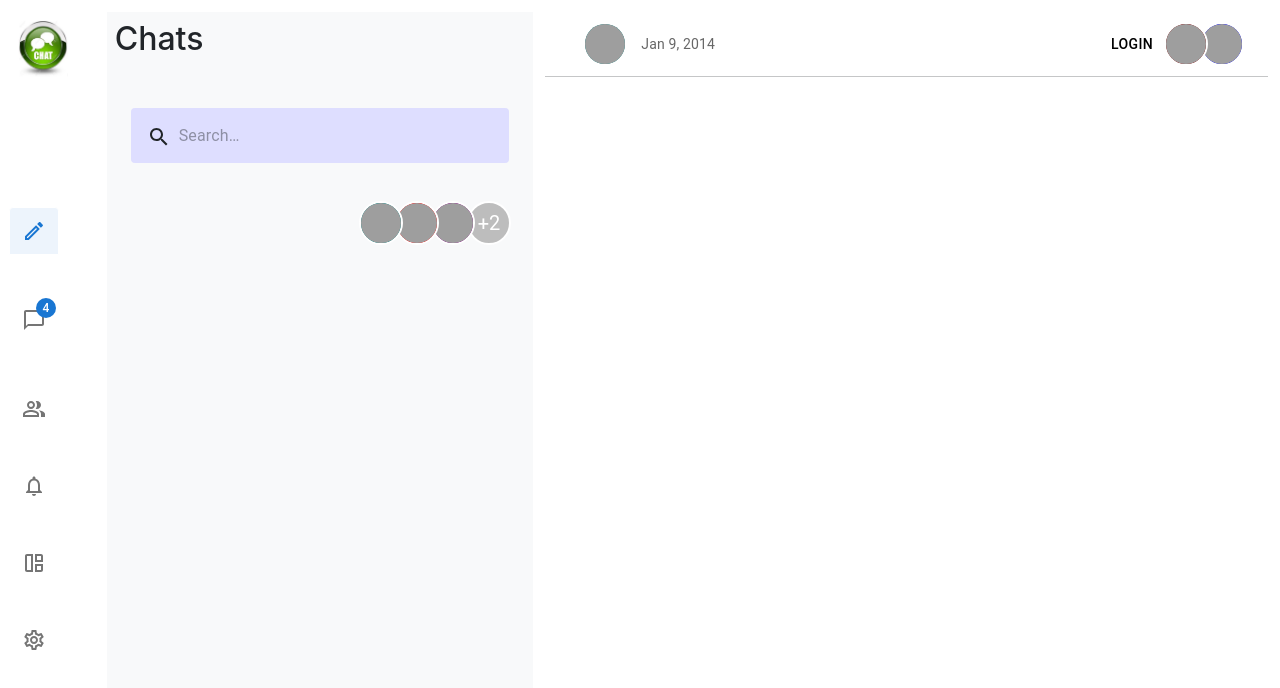
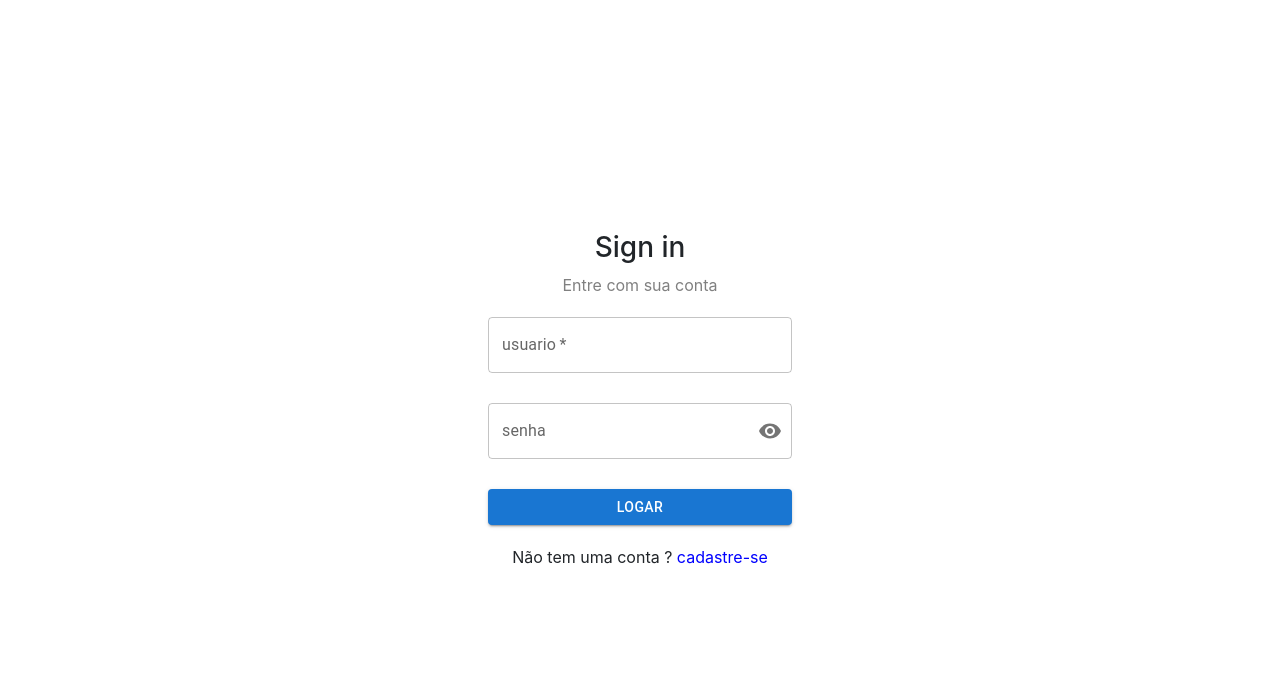
Before and after one commit to fabio460/chat, a React (Create React App) app: page / in a window 1280 px wide. Shown: the top 688 px of the page. Built offline with nearby package versions, Linux system fonts and the light colour scheme; no server answers; grey boxes are pictures that could not be loaded.

Commit message:
bug api corrigido

```diff
--- a/src/App.css
+++ b/src/App.css
@@ -1,7 +1,7 @@
 
 .navBarColuna2{
     overflow-y: scroll;
-    height: 75vh;
+    height: 63vh;
 }
 .navBarColuna2Bottom{
     display: none;
@@ -12,7 +12,22 @@
 .layoutResponsivo{
     display: none;
 }
+.loginContainer{
+    display: flex;
+    flex-direction: column;
+    width: 30%;
+    margin: auto;
+
+    justify-content: center;
+    align-items: center;
+    padding: 40px;
+}
 @media (max-width:779px) {
+    .loginContainer{
+
+        width: 100%;
+       padding: 4px;
+    }
     .layoutResponsivo{
         display: block;
     }
--- a/src/App.js
+++ b/src/App.js
@@ -1,16 +1,21 @@
 import './App.css';
 import Bloco_2 from './Bloco_2'
-import {BrowserRouter} from 'react-router-dom'
+import {BrowserRouter,Route} from 'react-router-dom'
 import Coluna3 from './Components/Coluna_3';
 import Coluna2 from './Components/Coluna_2';
 import Coluna1 from './Components/Coluna_1';
 import PersistentDrawerLeft from './Material_UI/PersistentDrawerLeft';
+import Login from '../src/Material_UI/Login';
 import Responsivo from './Components/Responsivo';
 function App() {
   return (
     <div>
       <div className='layoutDesktop'>
        <BrowserRouter>
+          <Route exact path={'/'}>
+              <Login/>
+          </Route>
+          <Route path={'/home'}>
           <div className="App">
                 <div class=" p-1 m-2">
                     <div class="row">
@@ -20,6 +25,7 @@ function App() {
                   </div>
             </div>
           </div>
+          </Route>
       </BrowserRouter>
       </div>
       <div className='layoutResponsivo'>
--- a/src/Components/Coluna_2.js
+++ b/src/Components/Coluna_2.js
@@ -4,16 +4,18 @@ import Search from '../Components/Search/Search';
 import ColorToggleButton from '../Material_UI/ColorToggleButton';
 // import FixedBottomNavigation from '../Material_UI/FixedBottomNavigation';
 import FolderList from '../Material_UI/FolderList/FolderList';
+
 // import SimpleBottomNavigation from '../Material_UI/SimpleBottomNavigation';
 export default function Coluna_2() {
   return (
       <div class="col bg-light p-2 col-md-4" id='col2'>
-         <div className='navBarColuna2   scrollbar-dusty-grass thin'>
+
          <Switch>
-            <Route exact path={'/'}>
+
+            <Route path={'/'}>
                   <h2 style={{marginBottom:"50px"}}>Chats</h2>
                   <Search/>
-                  <FolderList/>
+                  <div > <FolderList/></div>
             </Route>
               <Route path='/create'>
                 <h2>Create chat</h2>
@@ -31,7 +33,7 @@ export default function Coluna_2() {
                 <h2>Configurações</h2>
               </Route>
         </Switch>
-         </div>
+
         <div className='navBarColuna2Bottom'>
             <ColorToggleButton orientacao="horizontal"/>
             {/* <SimpleBottomNavigation direcao={"null"}/> */}
--- a/src/Components/Coluna_2_responsivo.js
+++ b/src/Components/Coluna_2_responsivo.js
@@ -8,12 +8,12 @@ import FolderList from '../Material_UI/FolderList/FolderListResponsivo';
 export default function Coluna_2({open_3,open_2}) {
   return (
       <div class="col bg-light p-2 col-md-4" id='col2'>
-         <div className='navBarColuna2   scrollbar-dusty-grass thin'>
+         <div >
          <Switch>
             <Route exact path={'/'}>
                   <h2 style={{marginBottom:"50px"}}>Chats</h2>
                   <Search/>
-                  <FolderList open_3={open_3} open_2={open_2}/>
+                  <div > <FolderList open_3={open_3} open_2={open_2}/></div>
             </Route>
               <Route path='/create'>
                 <h2>Create chat</h2>
--- a/src/Components/Coluna_3.js
+++ b/src/Components/Coluna_3.js
@@ -10,7 +10,7 @@ import './SearchMensage/SearchMenssagem.css'
 export default function Coluna_3() {
   let mensagensReducerDados = useSelector(state=>state.mensagensApi.mensagens)
 useEffect(()=>{
-   console.log(mensagensReducerDados.mensagens)
+  //  console.log(mensagensReducerDados.mensagens)
 },[mensagensReducerDados])
 
   return (
--- a/src/Components/SearchMensage/SearchMenssagem.js
+++ b/src/Components/SearchMensage/SearchMenssagem.js
@@ -19,7 +19,7 @@ export default function SearchMenssagem() {
   const idDoUsuarioLogado = useSelector(state=>state.idEmissor.id)
 
   const gerReceptorReducer = useSelector(state=>state.funcao.funcao)
-    console.log(localStorage.getItem("idDoReceptor"))
+    // console.log(localStorage.getItem("idDoReceptor"))
   const enviarMensagem = ()=>{
 
      if(mensagem !==" "){
--- a/src/Material_UI/AbasDeMensagens/AbasDeMensagens.js
+++ b/src/Material_UI/AbasDeMensagens/AbasDeMensagens.js
@@ -15,7 +15,7 @@ export default function AbasDeMensagens({getIdRecebidor}) {
   const gerReceptorReducer = useSelector(state=>state.funcao.funcao)
   // setInterval(() => {
   //   gerReceptorReducer(localStorage.getItem("idDoReceptor"))
-  //  }, 5500);
+  //  }, 8000);
   let mensagensReducerDados = useSelector(state=>state.mensagensApi).mensagens
 
   const idDoUsuarioLogado = useSelector(state=>state.idEmissor.id)
--- a/src/Material_UI/FolderList/FolderList.js
+++ b/src/Material_UI/FolderList/FolderList.js
@@ -11,16 +11,26 @@ import corAleatoria, { dataToHoras } from '../../funcoesUteis'
 import Api from '../../Api';
 import {useState} from 'react'
 import { useDispatch } from 'react-redux';
-
+import '../../App.css'
 export default function FolderList() {
 
   const [idDoUsuarioLogado]= useState(3)
-
-
   const shapeCircleStyles = { borderRadius: '50%' };
-
   const [receptores,setReceptores] = useState([])
   const dispath = useDispatch()
+  const pegarReceptor =async (id)=>{
+    const mensagens =await Api.listarMensagens(idDoUsuarioLogado,id)
+    localStorage.setItem('idDoReceptor',id)
+    dispath({
+      type:"mensagensApi",
+      payload:{mensagens}
+    })
+  }
+
+  dispath({
+    type:'receptor',
+    payload:{funcao:pegarReceptor}
+  })
 
   useEffect(()=>{
     async function usuariosDasMensagens(){
@@ -35,20 +45,10 @@ export default function FolderList() {
     usuariosDasMensagens();
   },[idDoUsuarioLogado])
 
-  const pegarReceptor =async (id)=>{
-    const mensagens =await Api.listarMensagens(idDoUsuarioLogado,id)
-    localStorage.setItem('idDoReceptor',id)
-    dispath({
-      type:"mensagensApi",
-      payload:{mensagens}
-    })
-  }
-  dispath({
-    type:'receptor',
-    payload:{funcao:pegarReceptor}
-  })
+
+
   return (
-   <div>
+   <div className='navBarColuna2   scrollbar-dusty-grass thin'>
 
       <List sx={{ width: '93%', bgcolor: 'light', margin:"auto" }}>
             <AvatarGroup/>
--- a/src/Material_UI/ListDividersMensagens.js
+++ b/src/Material_UI/ListDividersMensagens.js
@@ -25,7 +25,7 @@ export default function ListDividers({id}) {
   return (
     <List sx={style} component="nav" aria-label="mailbox folders">
       <ListItem button>
-        <ListItemText primary="Editar" />
+        <ListItemText primary="Editar" />{id}
         <ModeEditIcon/>
       </ListItem>
 
--- /dev/null
+++ b/src/Material_UI/Login.js
@@ -0,0 +1,88 @@
+import * as React from 'react';
+import Box from '@mui/material/Box';
+import IconButton from '@mui/material/IconButton';
+import Input from '@mui/material/Input';
+import FilledInput from '@mui/material/FilledInput';
+import OutlinedInput from '@mui/material/OutlinedInput';
+import InputLabel from '@mui/material/InputLabel';
+import InputAdornment from '@mui/material/InputAdornment';
+import FormHelperText from '@mui/material/FormHelperText';
+import FormControl from '@mui/material/FormControl';
+import TextField from '@mui/material/TextField';
+import Visibility from '@mui/icons-material/Visibility';
+import VisibilityOff from '@mui/icons-material/VisibilityOff';
+import Button from '@mui/material/Button';
+import '../App.css'
+export default function Login() {
+  const [values, setValues] = React.useState({
+    amount: '',
+    password: '',
+    weight: '',
+    weightRange: '',
+    showPassword: false,
+  });
+
+  const handleChange = (prop) => (event) => {
+    setValues({ ...values, [prop]: event.target.value });
+  };
+
+  const handleClickShowPassword = () => {
+    setValues({
+      ...values,
+      showPassword: !values.showPassword,
+    });
+  };
+
+  const handleMouseDownPassword = (event) => {
+    event.preventDefault();
+  };
+
+  return (
+    <Box
+        sx={{display:'flex',alignItems:"center",justifyContent:"center",height:"100vh"}}
+        noValidate
+        autoComplete="off"
+    >
+      <div className='loginContainer'>
+        <h3>Sign in</h3>
+        <div style={{color:"grey",marginBottom:"20px"}}>Entre com sua conta</div>
+        <TextField
+        sx={{ display: 'flex',width:'100% ',margin:""}}
+          required
+          id="outlined-required"
+          label="usuario"
+          defaultValue=""
+        />
+
+        <FormControl sx={{ m: 1, width: '100%',margin:"30px 0px" }} variant="outlined">
+          <InputLabel htmlFor="outlined-adornment-password">senha</InputLabel>
+          <OutlinedInput
+            id="outlined-adornment-password"
+            type={values.showPassword ? 'text' : 'password'}
+            value={values.password}
+            onChange={handleChange('password')}
+            endAdornment={
+              <InputAdornment position="end">
+                <IconButton
+                  aria-label="toggle password visibility"
+                  onClick={handleClickShowPassword}
+                  onMouseDown={handleMouseDownPassword}
+                  edge="end"
+                >
+                  {values.showPassword ? <VisibilityOff /> : <Visibility />}
+                </IconButton>
+              </InputAdornment>
+            }
+            label="Password"
+          />
+        </FormControl>
+        <Button variant="contained" sx={{ display: 'flex',width:'100% '}}>logar</Button>
+        <div style={{marginTop:"20px"}}>Não tem uma conta ? <span style={{color:"blue", cursor:'pointer'}}>cadastre-se</span></div>
+      </div>
+      <div>
+
+
+      </div>
+    </Box>
+  );
+}
```
Also changed, not shown: src/Material_UI/FolderList/FolderListResponsivo.js (+19 -12 lines).
